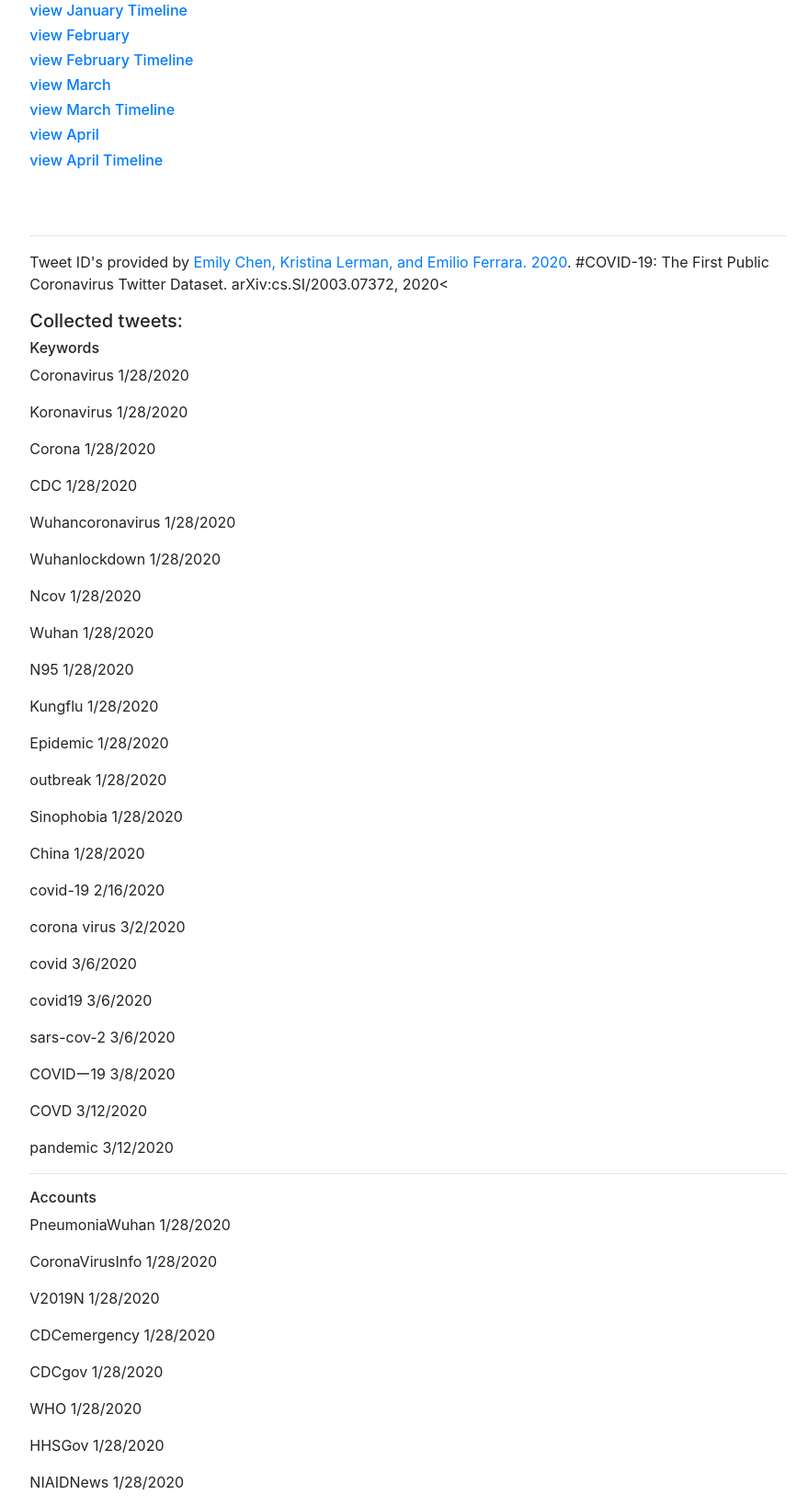
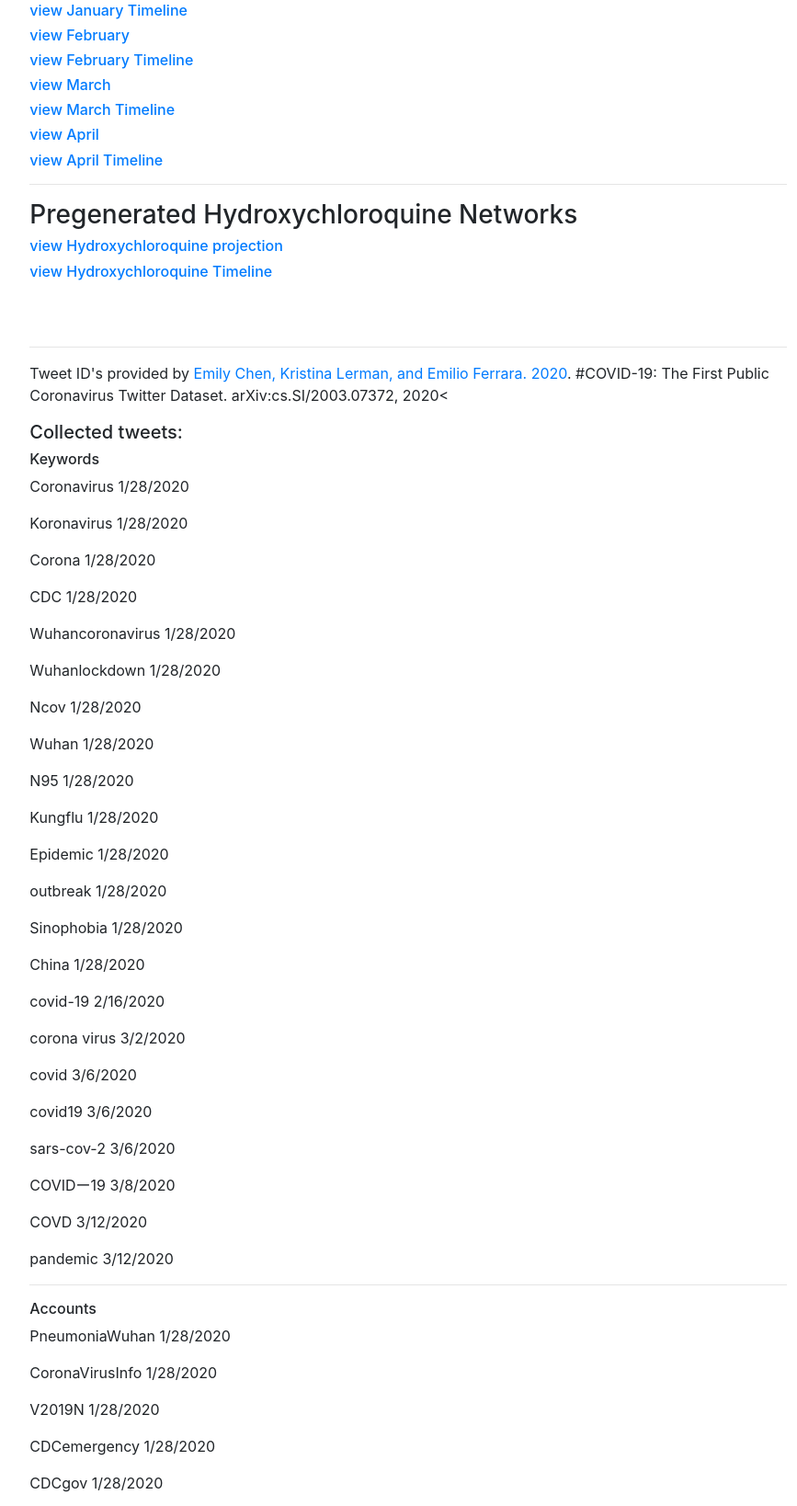
Before and after one commit to ucdscenter/covid_social_media, a Django app: page / in a window 1280 px wide. Shown: the part 730-2368 px from the top of the page at 92% size, without its empty margins (196-1063 px from the left). Run offline with Django 3.2, Linux system fonts and the light colour scheme; some libraries are stand-ins or nearby versions.

Commit message:
adding hydroxychloroquine runs for jeff

```diff
--- a/twitter_network/templates/twitter_network/index.html
+++ b/twitter_network/templates/twitter_network/index.html
@@ -29,6 +29,10 @@ Click on a node or a link to see the top tweets that use those words or that pai
 <h6><a href="webgl_timeline?identifier=mar_fow_test_">view March Timeline</a></h6>
 <h6><a href="show_webgl?identifier=apr_fow_test_">view April</a></h6>
 <h6><a href="webgl_timeline?identifier=apr_fow_test_">view April Timeline</a></h6>
+<hr>
+<h3>Pregenerated Hydroxychloroquine Networks</h3>
+<h6><a href="show_webgl?identifier=all_hydrox_test_">view Hydroxychloroquine projection</a></h6>
+<h6><a href="webgl_timeline?identifier=all_hydrox_test_">view Hydroxychloroquine Timeline</a></h6>
 <!--
 <h3>Demo App function</h3>
 <h6><a href="twitter_network_form">create a network!</a></h6>
```
